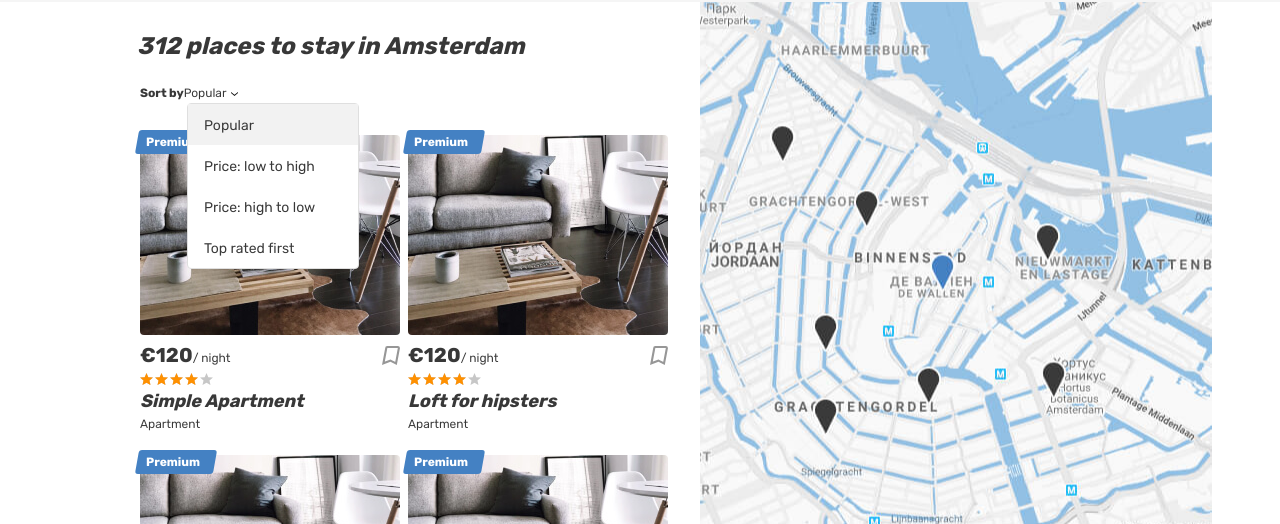
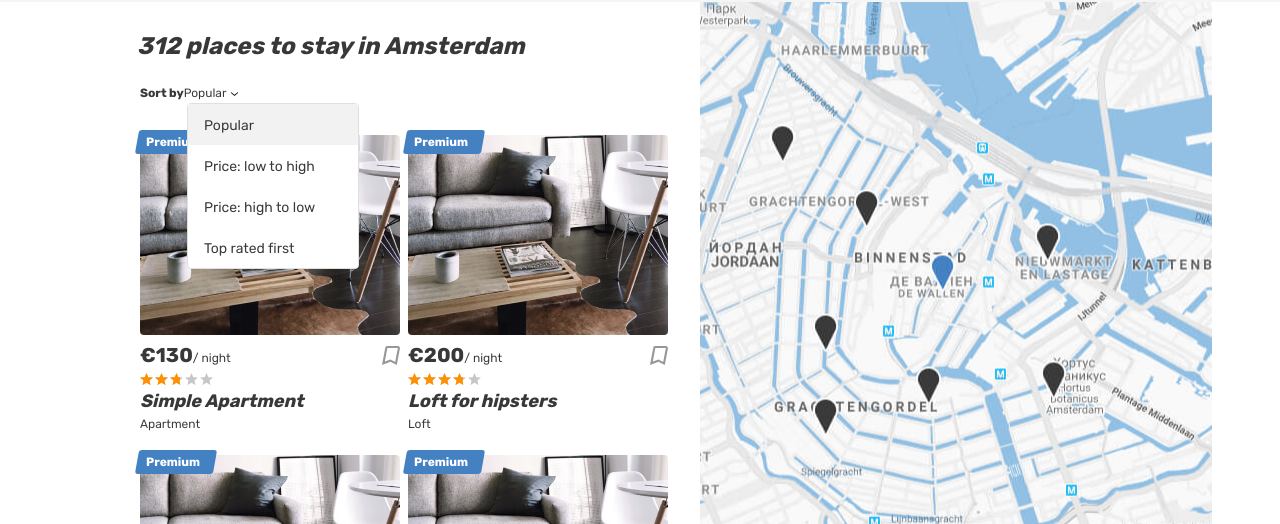
Before and after one commit to TheCh0senPessim/701515-six-cities-4, a React app: page / in a window 1280 px wide. Shown: the part 183-707 px from the top of the page. Built offline with nearby package versions, Linux system fonts and the light colour scheme.

Commit message:
Добавил компонент списка предложений

```diff
--- a/src/components/app/app.jsx
+++ b/src/components/app/app.jsx
@@ -18,7 +18,11 @@ App.propTypes = {
   offersAmount: PropTypes.number.isRequired,
   offers: PropTypes.arrayOf(
       PropTypes.shape({
-        title: PropTypes.string.isRequired
+        title: PropTypes.string.isRequired,
+        type: PropTypes.string.isRequired,
+        price: PropTypes.number.isRequired,
+        rating: PropTypes.number.isRequired,
+        img: PropTypes.string.isRequired
       })
   ).isRequired
 };
--- a/src/components/main/main.jsx
+++ b/src/components/main/main.jsx
@@ -1,5 +1,6 @@
 import React from 'react';
 import PropTypes from 'prop-types';
+import PlacesList from '../places-list/places-list.jsx';
 
 const Main = (props) => {
   const {offersAmount, offers, onCardTitleClick} = props;
@@ -87,44 +88,7 @@ const Main = (props) => {
                   <li className="places__option" tabIndex="0">Top rated first</li>
                 </ul>
               </form>
-              <div className="cities__places-list places__list tabs__content">
-                {offers.map((offer) => (
-                  <article className="cities__place-card place-card" key={offer.title}>
-                    <div className="place-card__mark">
-                      <span>Premium</span>
-                    </div>
-                    <div className="cities__image-wrapper place-card__image-wrapper">
-                      <a href="#">
-                        <img className="place-card__image" src="img/apartment-01.jpg" width="260" height="200" alt="Place image" />
-                      </a>
-                    </div>
-                    <div className="place-card__info">
-                      <div className="place-card__price-wrapper">
-                        <div className="place-card__price">
-                          <b className="place-card__price-value">&euro;120</b>
-                          <span className="place-card__price-text">&#47;&nbsp;night</span>
-                        </div>
-                        <button className="place-card__bookmark-button button" type="button">
-                          <svg className="place-card__bookmark-icon" width="18" height="19">
-                            <use xlinkHref="#icon-bookmark"></use>
-                          </svg>
-                          <span className="visually-hidden">To bookmarks</span>
-                        </button>
-                      </div>
-                      <div className="place-card__rating rating">
-                        <div className="place-card__stars rating__stars">
-                          <span style={{width: `80%`}}></span>
-                          <span className="visually-hidden">Rating</span>
-                        </div>
-                      </div>
-                      <h2 className="place-card__name">
-                        <a onClick={onCardTitleClick} href="#">{offer.title}</a>
-                      </h2>
-                      <p className="place-card__type">Apartment</p>
-                    </div>
-                  </article>
-                ))}
-              </div>
+              <PlacesList offers={offers} onCardTitleClick={onCardTitleClick}/>
             </section>
             <div className="cities__right-section">
               <section className="cities__map map"></section>
--- a/src/components/place-card/place-card.jsx
+++ b/src/components/place-card/place-card.jsx
@@ -1,21 +1,27 @@
 import React from 'react';
-// import PropTypes from 'prop-types';
+import PropTypes from 'prop-types';
 
-const PlaceCard = () => {
+const PlaceCard = (props) => {
+  const {offer, onCardTitleClick} = props;
+  const {title, img, price, rating, type} = offer;
+  function handleMouseOver(evt) {
+    console.log(`bingo! ${evt.target}`);
+  }
+
   return (
-    <article className="cities__place-card place-card">
+    <article className="cities__place-card place-card" onMouseOver={handleMouseOver}>
       <div className="place-card__mark">
         <span>Premium</span>
       </div>
       <div className="cities__image-wrapper place-card__image-wrapper">
         <a href="#">
-          <img className="place-card__image" src="img/apartment-01.jpg" width="260" height="200" alt="Place image"/>
+          <img className="place-card__image" src={img} width="260" height="200" alt="Place image"/>
         </a>
       </div>
       <div className="place-card__info">
         <div className="place-card__price-wrapper">
           <div className="place-card__price">
-            <b className="place-card__price-value">&euro;120</b>
+            <b className="place-card__price-value">&euro;{price}</b>
             <span className="place-card__price-text">&#47;&nbsp;night</span>
           </div>
           <button className="place-card__bookmark-button button" type="button">
@@ -27,21 +33,28 @@ const PlaceCard = () => {
         </div>
         <div className="place-card__rating rating">
           <div className="place-card__stars rating__stars">
-            <span style="width: 80%"></span>
+            <span style={{width: `${rating}%`}}></span>
             <span className="visually-hidden">Rating</span>
           </div>
         </div>
         <h2 className="place-card__name">
-          <a href="#">Beautiful &amp; luxurious apartment at great location</a>
+          <a href="#" onClick={onCardTitleClick}>{title}</a>
         </h2>
-        <p className="place-card__type">Apartment</p>
+        <p className="place-card__type">{type}</p>
       </div>
     </article>
   );
 };
 
-// PlaceCard.propTypes = {
-
-// };
+PlaceCard.propTypes = {
+  onCardTitleClick: PropTypes.func.isRequired,
+  offer: PropTypes.shape({
+    title: PropTypes.string.isRequired,
+    img: PropTypes.string.isRequired,
+    price: PropTypes.number.isRequired,
+    rating: PropTypes.number.isRequired,
+    type: PropTypes.string.isRequired
+  }).isRequired
+};
 
 export default PlaceCard;
--- a/src/components/places-list/places-list.jsx
+++ b/src/components/places-list/places-list.jsx
@@ -1,10 +1,21 @@
-// import React from 'react';
-// import PropTypes from 'prop-types';
+import React from 'react';
+import PropTypes from 'prop-types';
+import PlaceCard from '../place-card/place-card.jsx';
 
-// const PlacesList = (props) => {
-//   return (
+const PlacesList = (props) => {
+  const {offers, onCardTitleClick} = props;
+  return (
+    <div className="cities__places-list places__list tabs__content">
+      {offers.map((offer) => (
+        <PlaceCard offer={offer} key={offer.title} onCardTitleClick={onCardTitleClick}/>
+      ))}
+    </div>
+  );
+};
 
-//   );
-// };
+PlacesList.propTypes = {
+  offers: PropTypes.array.isRequired,
+  onCardTitleClick: PropTypes.func.isRequired
+};
 
-// export default PlacesList;
+export default PlacesList;
--- a/src/mocks/offers.js
+++ b/src/mocks/offers.js
@@ -2,26 +2,26 @@ export default [
   {
     title: `Simple Apartment`,
     type: `Apartment`,
-    price: `130`,
-    rating: `5`,
+    price: 130,
+    rating: 55,
     img: `img/apartment-01.jpg`
   }, {
     title: `Loft for hipsters`,
     type: `Loft`,
-    price: `200`,
-    rating: `5`,
+    price: 200,
+    rating: 75,
     img: `img/apartment-01.jpg`
   }, {
     title: `Warehouse for squatters`,
     type: `Warehouse`,
-    price: `10`,
-    rating: `2`,
+    price: 10,
+    rating: 20,
     img: `img/apartment-01.jpg`
   }, {
     title: `Dark basement`,
     type: `Basement`,
-    price: `40`,
-    rating: `3`,
+    price: 40,
+    rating: 33,
     img: `img/apartment-01.jpg`
   }
 ];
```
